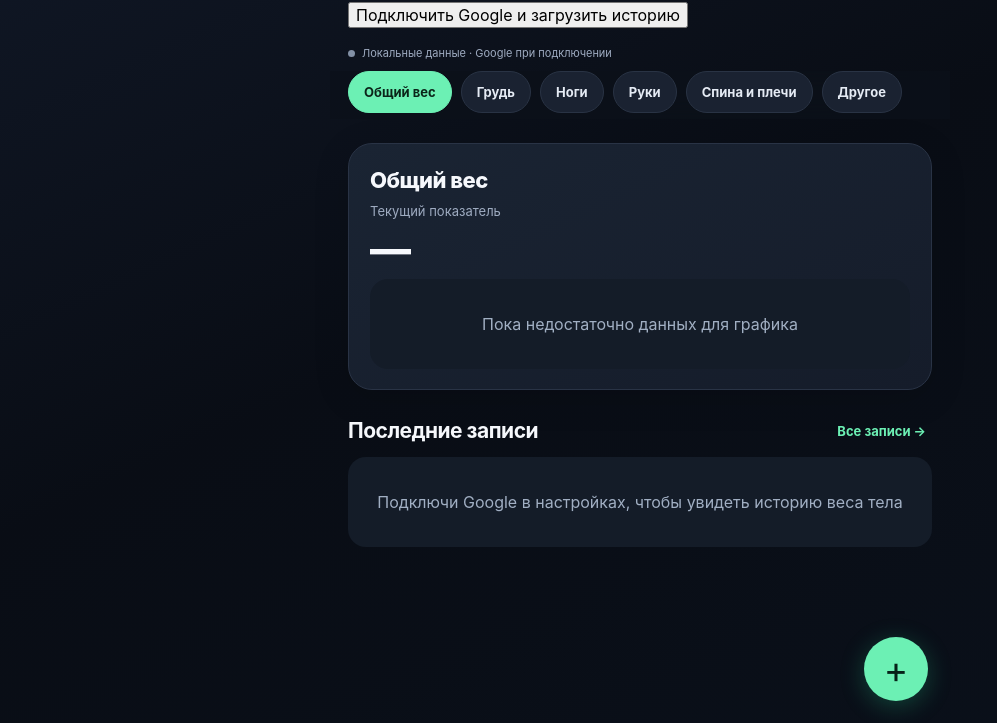
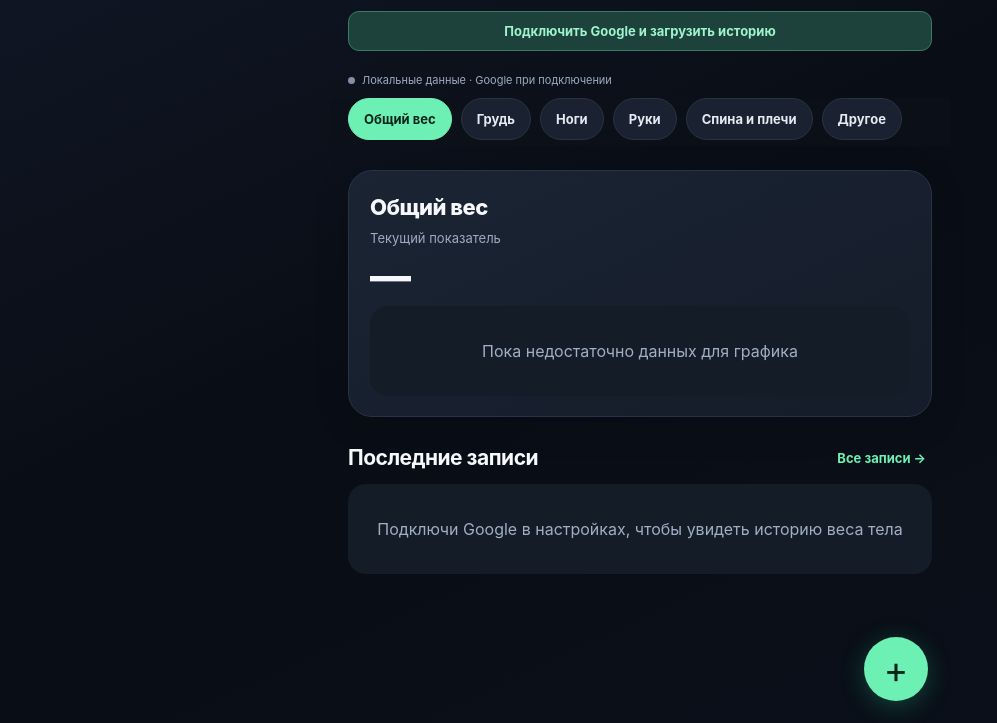
Before and after one commit to Alexander-768/gym_tracker, a plain HTML site: page index.html in a window 1280 px wide. Shown: the part 77-800 px from the top of the page, without its empty margins (0-997 px from the left). Drawn offline with Linux system fonts and the light colour scheme.

Commit message:
Style one-tap reauthorization control for disconnected sessions

```diff
--- a/modern.css
+++ b/modern.css
@@ -36,3 +36,5 @@ body>.shell,body>.tabs{display:none!important}
 .m-interactive-chart{touch-action:pan-y;user-select:none;-webkit-user-select:none;cursor:crosshair}.m-chart-readout{min-height:34px;display:flex;align-items:center;justify-content:center;text-align:center;background:#1d2b38;border-radius:9px;color:#a8eacb;font-size:13px;font-weight:600;padding:7px 9px;margin-top:12px;font-variant-numeric:tabular-nums}.m-interactive-chart:focus-visible{outline:1px solid #78d9b0;border-radius:8px}
 
 .m-chart-periods{display:flex;justify-content:flex-end;gap:5px;flex-wrap:wrap;margin-top:15px}.m-chart-period{border:1px solid transparent;background:transparent;color:#a0adc1;padding:6px 10px;border-radius:8px;font-size:12px;font-weight:600}.m-chart-period.active{background:#263d39;color:#79e8b5;border-color:#36564a}.m-chart-period:focus-visible{outline:1px solid #78d9b0}.m-chart-readout{font-size:12px}
+
+.m-reconnect-button{border:1px solid #397b67;background:#1c423b;color:#9ff4cf;border-radius:11px;padding:11px 15px;font-weight:700;font-size:13px;margin:9px 0 4px;width:100%;text-align:center}.m-reconnect-button:hover{background:#245248}.m-reconnect-button[hidden]{display:none}
```
